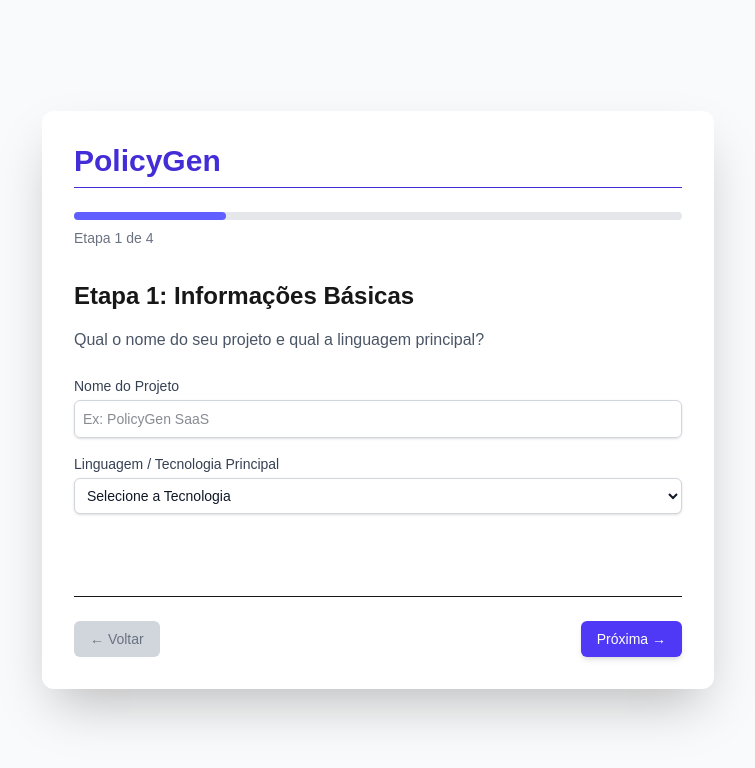
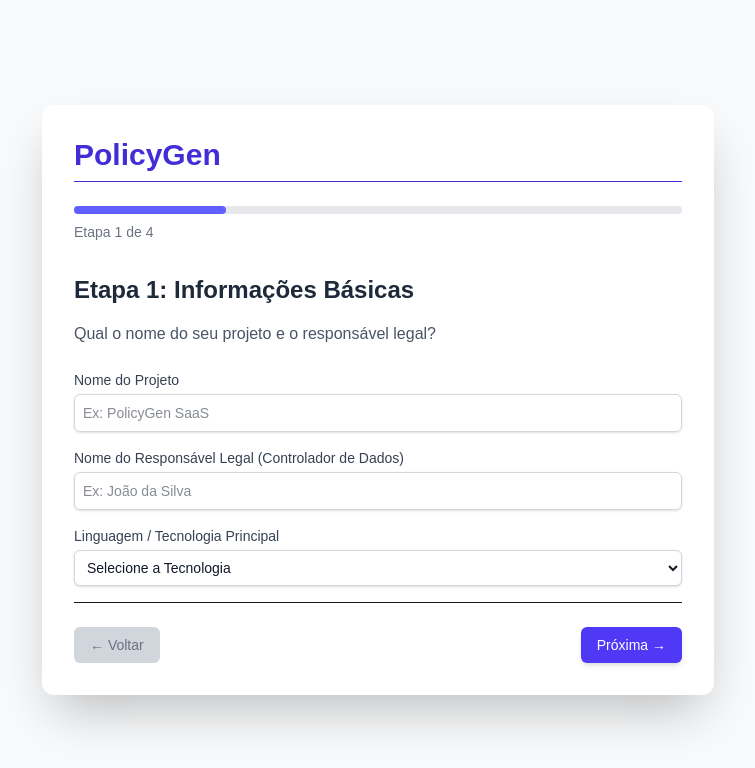
Before and after one commit to Denadai86/policegen, a Next.js app: page / in a window 1280 px wide. Shown: the top 768 px of the page, without its empty margins (262-1017 px from the left). Built offline with nearby package versions, Linux system fonts and the light colour scheme.

Commit message:
feat: Adiciona Responsável Legal e corrige todos os problemas de contraste (UI)

```diff
--- a/app/page.tsx
+++ b/app/page.tsx
@@ -54,6 +54,7 @@ export default function PolicyGenPage() {
   const [formData, setFormData] = useState<FormData>({
     // Valores Iniciais
     nomeDoProjeto: '',
+    nomeDoResponsavel: '', // NOVO CAMPO
     linguagem: '',
     coletaDadosPessoais: false,
     coletaDadosSensivel: false,
@@ -65,20 +66,6 @@ export default function PolicyGenPage() {
     jurisdicao: '',
   });
 
-  const nextStep = () => {
-    setGeneratedPolicy('');
-    if (currentStep < totalSteps) {
-      setCurrentStep(currentStep + 1);
-    }
-  };
-
-  const prevStep = () => {
-     setGeneratedPolicy('');
-    if (currentStep > 1) {
-      setCurrentStep(currentStep - 1);
-    }
-  };
-
   const updateFormData = (field: keyof FormData, value: string | boolean) => {
     setFormData(prev => ({
       ...prev,
@@ -86,9 +73,58 @@ export default function PolicyGenPage() {
     }));
   };
 
+  // Função de Geração
   const handleGenerate = () => {
     const policyText = generatePolicy(formData);
     setGeneratedPolicy(policyText);
+  };
+
+  // Função de Navegação com Validação
+  const nextStep = () => {
+    setGeneratedPolicy('');
+
+    let isValid = true;
+    let message = '';
+
+    // --- Lógica de Validação por Etapa ---
+    switch (currentStep) {
+      case 1:
+        // VALIDAÇÃO ATUALIZADA (Nome do Responsável adicionado)
+        if (!formData.nomeDoProjeto.trim() || !formData.linguagem || !formData.nomeDoResponsavel.trim()) {
+          isValid = false;
+          message = 'Por favor, preencha o Nome do Projeto, o Responsável Legal e selecione a Linguagem/Tecnologia.';
+        }
+        break;
+      case 2:
+        if (!formData.jurisdicao) {
+          isValid = false;
+          message = 'Por favor, selecione o Território de Aplicação Legal (Jurisdição).';
+        }
+        break;
+      case 3:
+        if (!formData.licencaCodigo || !formData.modeloSoftware || !formData.tipoMonetizacao) {
+          isValid = false;
+          message = 'Por favor, selecione todas as opções de Licença, Modelo e Monetização.';
+        }
+        break;
+      default:
+        break;
+    }
+
+    if (isValid) {
+      if (currentStep < totalSteps) {
+        setCurrentStep(currentStep + 1);
+      }
+    } else {
+      alert(`⚠️ Erro de Validação:\n${message}`);
+    }
+  };
+
+  const prevStep = () => {
+    setGeneratedPolicy('');
+    if (currentStep > 1) {
+      setCurrentStep(currentStep - 1);
+    }
   };
 
 
@@ -100,8 +136,8 @@ export default function PolicyGenPage() {
       case 1:
         return (
           <div>
-            <h2 className="text-2xl font-bold mb-4">Etapa 1: Informações Básicas</h2>
-            <p className="text-gray-600 mb-6">Qual o nome do seu projeto e qual a linguagem principal?</p>
+            <h2 className="text-2xl font-bold mb-4 text-gray-800">Etapa 1: Informações Básicas</h2> {/* CORREÇÃO DE CONTRASTE */}
+            <p className="text-gray-600 mb-6">Qual o nome do seu projeto e o responsável legal?</p>
 
             {/* Campo Nome do Projeto */}
             <div className="mb-4">
@@ -115,6 +151,21 @@ export default function PolicyGenPage() {
                 onChange={(e) => updateFormData('nomeDoProjeto', e.target.value)}
                 className="mt-1 block w-full rounded-md border-gray-300 shadow-sm focus:border-indigo-500 focus:ring-indigo-500 sm:text-sm p-2 border text-gray-900"
                 placeholder="Ex: PolicyGen SaaS"
+              />
+            </div>
+
+            {/* Campo Nome do Responsável/Controlador (NOVO) */}
+            <div className="mb-4">
+              <label htmlFor="nomeDoResponsavel" className="block text-sm font-medium text-gray-700">
+                Nome do Responsável Legal (Controlador de Dados)
+              </label>
+              <input
+                type="text"
+                id="nomeDoResponsavel"
+                value={formData.nomeDoResponsavel}
+                onChange={(e) => updateFormData('nomeDoResponsavel', e.target.value)}
+                className="mt-1 block w-full rounded-md border-gray-300 shadow-sm focus:border-indigo-500 focus:ring-indigo-500 sm:text-sm p-2 border text-gray-900"
+                placeholder="Ex: João da Silva"
               />
             </div>
 
@@ -144,7 +195,7 @@ export default function PolicyGenPage() {
       case 2:
         return (
           <div>
-            <h2 className="text-2xl font-bold mb-4">Etapa 2: Escopo Legal e de Dados</h2>
+            <h2 className="text-2xl font-bold mb-4 text-gray-800">Etapa 2: Escopo Legal e de Dados</h2> {/* CORREÇÃO DE CONTRASTE */}
             <p className="text-gray-600 mb-6">Por favor, responda se o seu projeto realiza as seguintes atividades.</p>
 
             <QuestionCheckbox
@@ -201,7 +252,7 @@ export default function PolicyGenPage() {
       case 3:
         return (
           <div>
-            <h2 className="text-2xl font-bold mb-4">Etapa 3: Termos de Uso e Licença</h2>
+            <h2 className="text-2xl font-bold mb-4 text-gray-800">Etapa 3: Termos de Uso e Licença</h2> {/* CORREÇÃO DE CONTRASTE */}
             <p className="text-gray-600 mb-6">Defina as condições de uso e o modelo de licenciamento do seu software.</p>
 
             {/* Pergunta 1: Licença de Código */}
@@ -281,12 +332,15 @@ export default function PolicyGenPage() {
 
         return (
           <div>
-            <h2 className="text-2xl font-bold mb-4">Etapa Final: Revisão e Geração</h2>
+            <h2 className="text-2xl font-bold mb-4 text-gray-800">Etapa Final: Revisão e Geração</h2> {/* CORREÇÃO DE CONTRASTE */}
             <p className="text-gray-600 mb-6">Confira suas respostas e clique para gerar o documento final.</p>
-            <div className="bg-gray-100 p-4 rounded-md">
+            <div className="bg-gray-100 p-4 rounded-md text-gray-700"> {/* CORREÇÃO DE CONTRASTE APLICADA AQUI */}
               <h3 className="font-bold border-b pb-1 mb-2">Resumo (Etapa 1):</h3>
               <p>
                 **Nome do Projeto:** {formData.nomeDoProjeto || 'Não fornecido'}
+              </p>
+              <p>
+                **Responsável Legal:** {formData.nomeDoResponsavel || 'Não fornecido'} {/* NOVO ITEM NO RESUMO */}
               </p>
               <p>
                 **Linguagem:** {languageOptions.find(opt => opt.value === formData.linguagem)?.label || 'Não fornecida'}
--- a/utils/generatePolicy.ts
+++ b/utils/generatePolicy.ts
@@ -1,6 +1,7 @@
 // Define a interface para garantir que a função generatePolicy receba os dados corretos.
 export interface FormData {
     nomeDoProjeto: string;
+    nomeDoResponsavel: string;
     linguagem: string;
     coletaDadosPessoais: boolean;
     coletaDadosSensivel: boolean;
@@ -20,6 +21,7 @@ export function generatePolicy(data: FormData): string {
 
     // --- SEÇÃO 1: INTRODUÇÃO E ESCOPO ---
     policyParts.push(`# 📜 Política de Uso e Privacidade para ${data.nomeDoProjeto}`);
+    policyParts.push(`\n**Responsável Legal (Controlador):** ${data.nomeDoResponsavel}`);
     policyParts.push(`\n**Data de Vigência:** ${new Date().toLocaleDateString('pt-BR')}`);
     policyParts.push(`\nEsta política detalha as regras para o uso do software **${data.nomeDoProjeto}**, desenvolvido usando **${data.linguagem || 'tecnologia não especificada'}**. Este é um documento preliminar gerado automaticamente.`);
 
```
